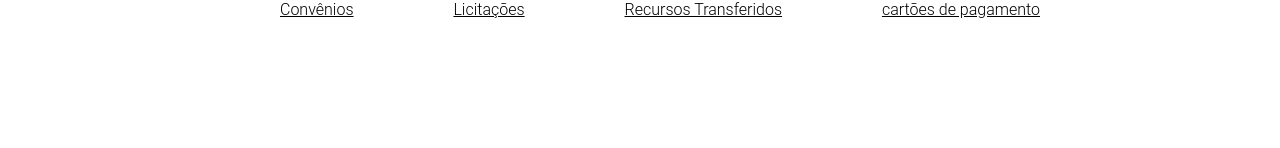
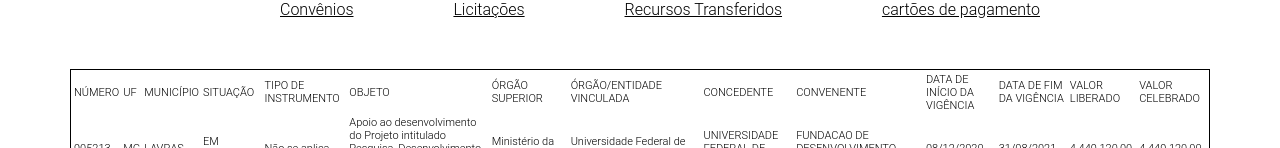
Before and after one commit to tcc-puc/site-prefeitura, a Next.js app: page /portal-transparencia in a window 1280 px wide. Both pictures are taken after a click on the item "Convênios". Shown: the part 652-800 px from the top of the page. Built offline with nearby package versions, Linux system fonts and the light colour scheme.

Commit message:
listagem de dados de transparencia

```diff
--- /dev/null
+++ b/components/listaConvenios/index.jsx
@@ -0,0 +1,49 @@
+import "./style.scss"
+
+export default function ListaConvenios(list) {
+
+  const info = list["content"]
+
+    return (
+      <>
+        <table>
+            <tr>
+              <td>NÚMERO</td>
+              <td>UF</td>
+              <td>MUNICÍPIO</td>
+              <td>SITUAÇÃO</td>
+              <td>TIPO DE INSTRUMENTO</td>
+              <td>OBJETO</td>
+              <td>ÓRGÃO SUPERIOR</td>
+              <td>ÓRGÃO/ENTIDADE VINCULADA</td>
+              <td>CONCEDENTE</td>
+              <td>CONVENENTE</td>
+              <td>DATA DE INÍCIO DA VIGÊNCIA</td>
+              <td>DATA DE FIM DA VIGÊNCIA</td>
+              <td>VALOR LIBERADO</td>
+              <td>VALOR CELEBRADO</td>
+            </tr>
+
+            {info.map(function(item, index){
+                return <tr key={ index }>
+                        <td>{item.numero}</td>
+                        <td>{item.uf}</td>
+                        <td>{item.municipio}</td>
+                        <td>{item.situacao}</td>
+                        <td>{item.tipoInstrumento}</td>
+                        <td>{item.objeto}</td>
+                        <td>{item.orgaoSuperior}</td>
+                        <td>{item.entidadeVisculada}</td>
+                        <td>{item.concedente}</td>
+                        <td>{item.convenente}</td>
+                        <td>{item.dataInicio}</td>
+                        <td>{item.dataFim}</td>
+                        <td>{item.valorLiberado}</td>
+                        <td>{item.valorCelebrado}</td>
+                    </tr>;
+            })}
+
+        </table>
+      </>
+    )
+  }
--- /dev/null
+++ b/components/listaConvenios/style.scss
@@ -0,0 +1,7 @@
+table {
+    border: 1px solid black;
+    td {
+        font-size: 11px;
+        font-weight: 300;
+    }
+}
--- /dev/null
+++ b/components/listaLicitacoes/index.jsx
@@ -0,0 +1,37 @@
+import "./style.scss"
+
+export default function ListaLicitacoes(list) {
+
+  const info = list["content"]
+
+    return (
+      <>
+        <table>
+            <tr>
+                <td>DATA DE RESULTADO DA COMPRA</td>
+                <td>DATA DE ABERTURA</td>
+                <td>ÓRGÃO SUPERIOR LICITANTE</td>
+                <td>ÓRGÃO / ENTIDADE VINCULADA LICITANTE</td>
+                <td>UNIDADE GESTORA	SITUAÇÃO</td>
+                <td>MODALIDADE DA LICITAÇÃO	INSTRUMENTO LEGAL DE CONTRATAÇÃO</td>
+                <td>NÚMERO DA LICITAÇÃO</td>
+                <td>OBJETO DA LICITAÇÃO</td>
+            </tr>
+
+            {info.map(function(item, index){
+                return <tr key={ index }>
+                        <td>{item.dataResultadoCompra}</td>
+                        <td>{item.dataAbertura}</td>
+                        <td>{item.orgaoSuperiorLicitante}</td>
+                        <td>{item.EntidadeVinculada}</td>
+                        <td>{item.unidadeGestora}</td>
+                        <td>{item.instrumentoLegal}</td>
+                        <td>{item.numeroLicitacao}</td>
+                        <td>{item.objeto}</td>
+                    </tr>;
+            })}
+
+        </table>
+      </>
+    )
+  }
--- /dev/null
+++ b/components/listaLicitacoes/style.scss
@@ -0,0 +1,7 @@
+table {
+    border: 1px solid black;
+    td {
+        font-size: 11px;
+        font-weight: 300;
+    }
+}
--- a/pages/portal-transparencia.js
+++ b/pages/portal-transparencia.js
@@ -8,11 +8,16 @@
 import Services from '../components/services'
 import Loader from '../components/loader'
 import Error from '../components/error'
+import ListaLicitacoes from '../components/listaLicitacoes'
+import ListaConvenios from '../components/listaConvenios'
+
 
 export default function Home() {
 
   const [loading, setLoading] = useState(false);
   const [error, setError] = useState(false);
+  const [licitacoes, setLicitacoes] = useState(false);
+  const [convenios, setConvenios] = useState(false);
   const [data, setData] = useState({});
   const [errorData, setErrorData] = useState({});
 
@@ -20,6 +25,8 @@
 
     setLoading(true)
     setError(false)
+    setLicitacoes(false)
+    setConvenios(false)
 
     setTimeout(()=> {
 
@@ -29,10 +36,15 @@
       .then(response => response.json())
       .then(res => {
 
-        console.log(res)
+        if (!res.error) {
+          setData(res)
 
-        if (!res.error) {
-          //setData(res)
+          if (action === "convenios") {
+            setConvenios(true)
+          } else if (action === "licitacoes") {
+            setLicitacoes(true)
+          }
+
         } else {
           setError(true)
           setErrorData(res)
@@ -71,6 +83,8 @@
             {loading && <Loader /> }
             {error && <Error content={errorData} /> }
 
+            { licitacoes && <ListaLicitacoes content={data} /> }
+            { convenios && <ListaConvenios content={data} /> }
 
         </div>
       </main>
```
